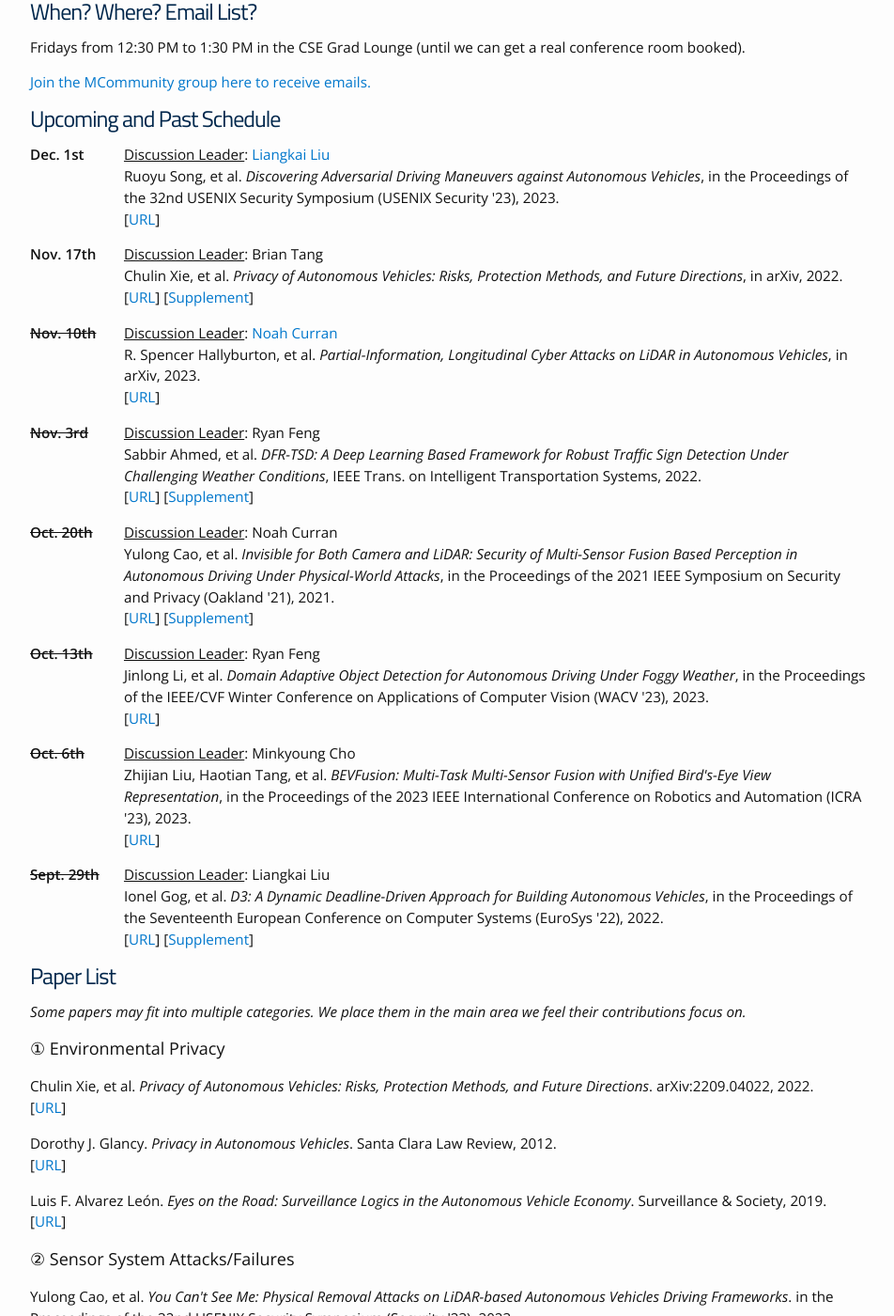
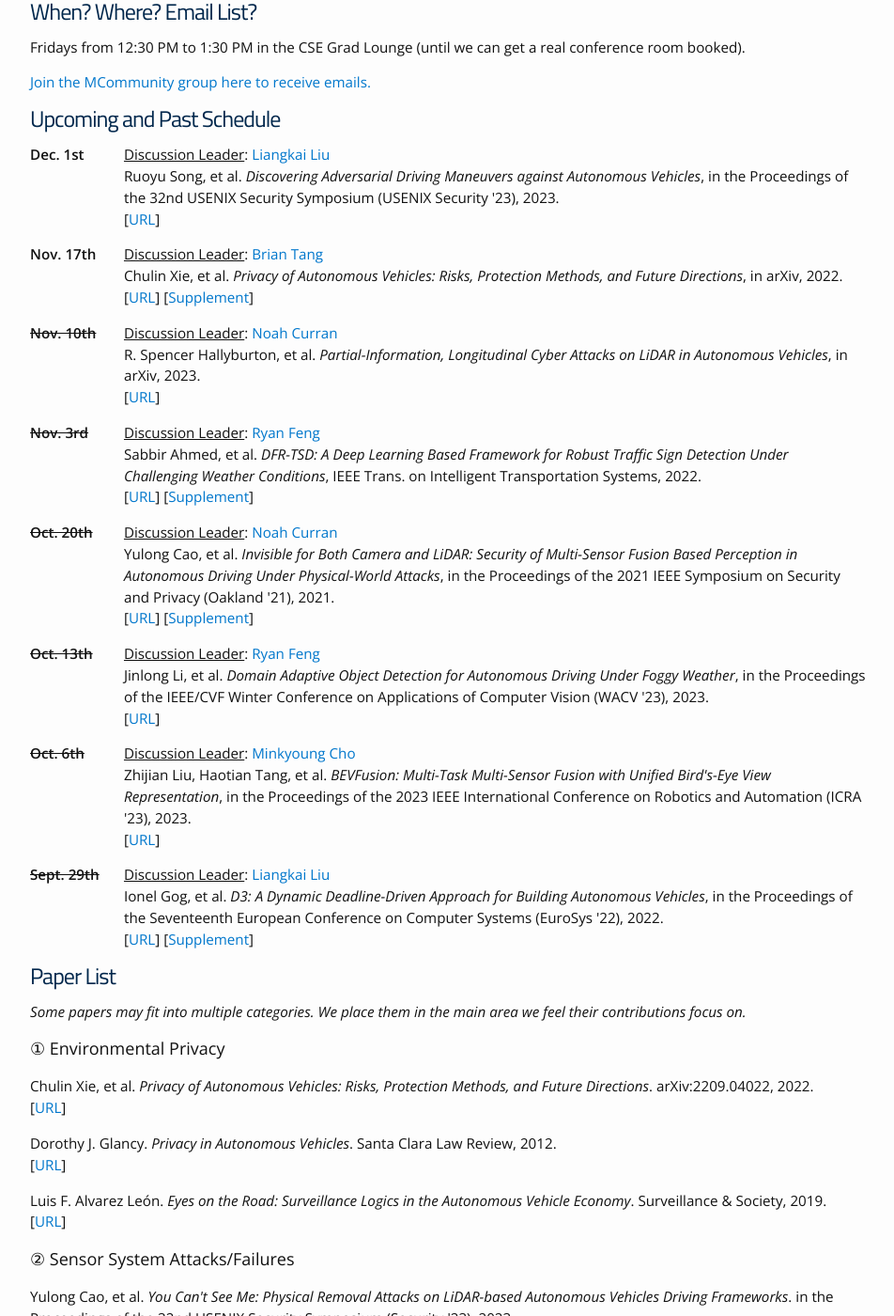
Before and after one commit to noah-curran/noah-curran.github.io, a Jekyll site: the page built from av-safe-sec.md, in a window 1280 px wide and 1400 px high, scrolled down 1519 px. Shown: the whole window at 94% size, without its empty margins (163-1115 px from the left). Built offline with Jekyll 4.4.1, drawn with Linux system fonts in a browser that asks for light colours.

Commit message:
add other volunteer urls

```diff
--- a/av-safe-sec.md
+++ b/av-safe-sec.md
@@ -57,13 +57,13 @@
 # Upcoming and Past Schedule
 
 {% include readinggroupevent.html date="Dec. 1st" volunteer="Liangkai Liu" volunteer_url="https://sites.google.com/view/liangkai/home" authors="Ruoyu Song, et al" title="Discovering Adversarial Driving Maneuvers against Autonomous Vehicles" pubvenue="in the Proceedings of the 32nd USENIX Security Symposium (USENIX Security '23)" year="2023" url="https://www.usenix.org/conference/usenixsecurity23/presentation/song" %}
-{% include readinggroupevent.html date="Nov. 17th" volunteer="Brian Tang" authors="Chulin Xie, et al" title="Privacy of Autonomous Vehicles: Risks, Protection Methods, and Future Directions" pubvenue="in arXiv" year="2022" url="https://arxiv.org/abs/2209.04022" supp="https://docs.google.com/document/d/1J35PLzKezfKenFR1Joyi_CBfntHNmA5x9-nSu8WfRVM/edit#heading=h.x82vtn1j0arq" %}
+{% include readinggroupevent.html date="Nov. 17th" volunteer="Brian Tang" volunteer_url="https://www.bjaytang.com/" authors="Chulin Xie, et al" title="Privacy of Autonomous Vehicles: Risks, Protection Methods, and Future Directions" pubvenue="in arXiv" year="2022" url="https://arxiv.org/abs/2209.04022" supp="https://docs.google.com/document/d/1J35PLzKezfKenFR1Joyi_CBfntHNmA5x9-nSu8WfRVM/edit#heading=h.x82vtn1j0arq" %}
 {% include readinggroupeventpast.html date="Nov. 10th" volunteer="Noah Curran" volunteer_url="https://ntcurran.com" authors="R. Spencer Hallyburton, et al" title="Partial-Information, Longitudinal Cyber Attacks on LiDAR in Autonomous Vehicles" pubvenue="in arXiv" year="2023" url="https://arxiv.org/pdf/2303.03470.pdf" %}
-{% include readinggroupeventpast.html date="Nov. 3rd" volunteer="Ryan Feng" authors="Sabbir Ahmed, et al" title="DFR-TSD: A Deep Learning Based Framework for Robust Traffic Sign Detection Under Challenging Weather Conditions" pubvenue="IEEE Trans. on Intelligent Transportation Systems" year="2022" url="https://ieeexplore.ieee.org/abstract/document/9345465" supp="https://arxiv.org/pdf/1902.06857.pdf" %}
-{% include readinggroupeventpast.html date="Oct. 20th" volunteer="Noah Curran" authors="Yulong Cao, et al" title="Invisible for Both Camera and LiDAR: Security of Multi-Sensor Fusion Based Perception in Autonomous Driving Under Physical-World Attacks" pubvenue="in the Proceedings of the 2021 IEEE Symposium on Security and Privacy (Oakland '21)" year="2021" url="https://ieeexplore.ieee.org/abstract/document/9519442" supp="https://www.usenix.org/conference/usenixsecurity23/presentation/cao" %}
-{% include readinggroupeventpast.html date="Oct. 13th" volunteer="Ryan Feng" authors="Jinlong Li, et al" title="Domain Adaptive Object Detection for Autonomous Driving Under Foggy Weather" pubvenue="in the Proceedings of the IEEE/CVF Winter Conference on Applications of Computer Vision (WACV '23)" year="2023" url="https://ieeexplore.ieee.org/abstract/document/10030451" %}
-{% include readinggroupeventpast.html date="Oct. 6th" volunteer="Minkyoung Cho" authors="Zhijian Liu, Haotian Tang, et al" title="BEVFusion: Multi-Task Multi-Sensor Fusion with Unified Bird's-Eye View Representation" pubvenue="in the Proceedings of the 2023 IEEE International Conference on Robotics and Automation (ICRA '23)" year="2023" url="https://ieeexplore.ieee.org/abstract/document/10160968" %}
-{% include readinggroupeventpast.html date="Sept. 29th" volunteer="Liangkai Liu" authors="Ionel Gog, et al" title="D3: A Dynamic Deadline-Driven Approach for Building Autonomous Vehicles" pubvenue="in the Proceedings of the Seventeenth European Conference on Computer Systems (EuroSys '22)" year="2022" url="https://dl.acm.org/doi/10.1145/3492321.3519576" supp="https://arxiv.org/pdf/2302.01568.pdf" %}
+{% include readinggroupeventpast.html date="Nov. 3rd" volunteer="Ryan Feng" volunteer_url="http://www-personal.umich.edu/~rtfeng/" authors="Sabbir Ahmed, et al" title="DFR-TSD: A Deep Learning Based Framework for Robust Traffic Sign Detection Under Challenging Weather Conditions" pubvenue="IEEE Trans. on Intelligent Transportation Systems" year="2022" url="https://ieeexplore.ieee.org/abstract/document/9345465" supp="https://arxiv.org/pdf/1902.06857.pdf" %}
+{% include readinggroupeventpast.html date="Oct. 20th" volunteer="Noah Curran" volunteer_url="https://ntcurran.com" authors="Yulong Cao, et al" title="Invisible for Both Camera and LiDAR: Security of Multi-Sensor Fusion Based Perception in Autonomous Driving Under Physical-World Attacks" pubvenue="in the Proceedings of the 2021 IEEE Symposium on Security and Privacy (Oakland '21)" year="2021" url="https://ieeexplore.ieee.org/abstract/document/9519442" supp="https://www.usenix.org/conference/usenixsecurity23/presentation/cao" %}
+{% include readinggroupeventpast.html date="Oct. 13th" volunteer="Ryan Feng" volunteer_url="http://www-personal.umich.edu/~rtfeng/" authors="Jinlong Li, et al" title="Domain Adaptive Object Detection for Autonomous Driving Under Foggy Weather" pubvenue="in the Proceedings of the IEEE/CVF Winter Conference on Applications of Computer Vision (WACV '23)" year="2023" url="https://ieeexplore.ieee.org/abstract/document/10030451" %}
+{% include readinggroupeventpast.html date="Oct. 6th" volunteer="Minkyoung Cho" volunteer_url="https://minkyoungcho.github.io/" authors="Zhijian Liu, Haotian Tang, et al" title="BEVFusion: Multi-Task Multi-Sensor Fusion with Unified Bird's-Eye View Representation" pubvenue="in the Proceedings of the 2023 IEEE International Conference on Robotics and Automation (ICRA '23)" year="2023" url="https://ieeexplore.ieee.org/abstract/document/10160968" %}
+{% include readinggroupeventpast.html date="Sept. 29th" volunteer="Liangkai Liu" volunteer_url="https://sites.google.com/view/liangkai/home" authors="Ionel Gog, et al" title="D3: A Dynamic Deadline-Driven Approach for Building Autonomous Vehicles" pubvenue="in the Proceedings of the Seventeenth European Conference on Computer Systems (EuroSys '22)" year="2022" url="https://dl.acm.org/doi/10.1145/3492321.3519576" supp="https://arxiv.org/pdf/2302.01568.pdf" %}
 
 # Paper List
 
```
